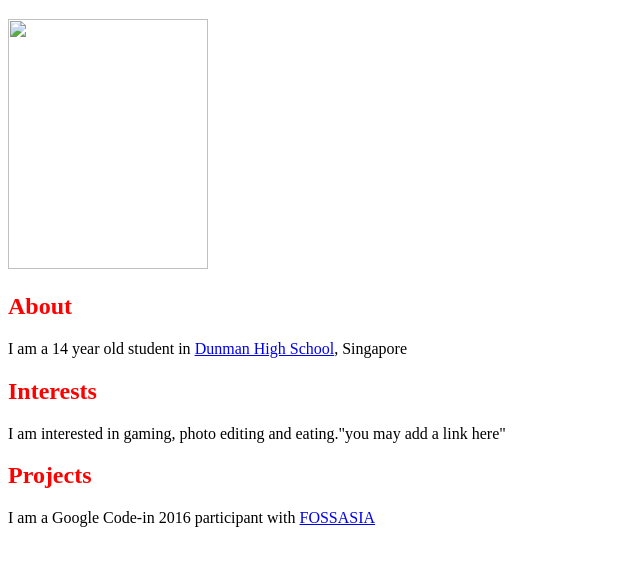
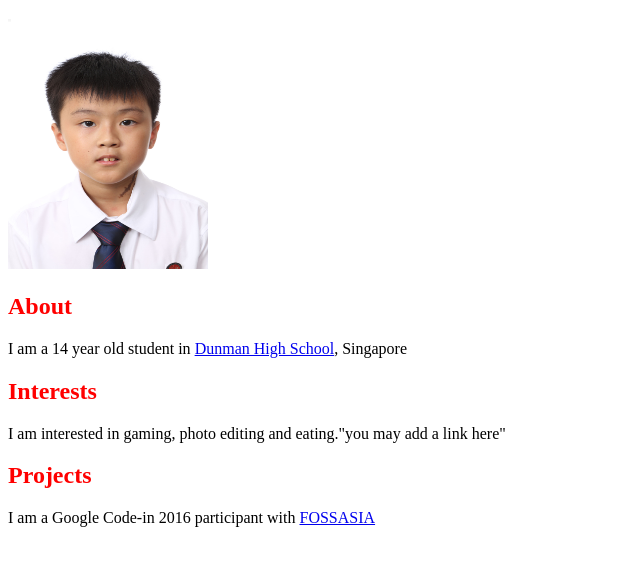
Before and after one commit to SunnyMeat/SunnyMeat.github.io, a plain HTML site: page index.html in a window 1280 px wide. Shown: the part 61-626 px from the top of the page, without its empty margins (0-640 px from the left). Drawn offline with Linux system fonts and the light colour scheme.

Commit message:
Update index.html

```diff
--- a/index.html
+++ b/index.html
@@ -7,7 +7,7 @@
   </head>
   <body>
 <h1>Welcome to my home</h1>
-    <img src="photo.jpg" width = 200 px height = 250 px/>
+    <img src="937BDBEF-1E6D-4479-AA79-3B78CE4AC85C.jpg" width = 200 px height = 250 px/>
     <h2>About</h2>
     <p>I am a 14 year old student in <a href="http://dunmanhigh.moe.edu.sg/wp-content/uploads/website/index.html">Dunman High School</a>, Singapore</p>
     <h2>Interests</h2>
```
